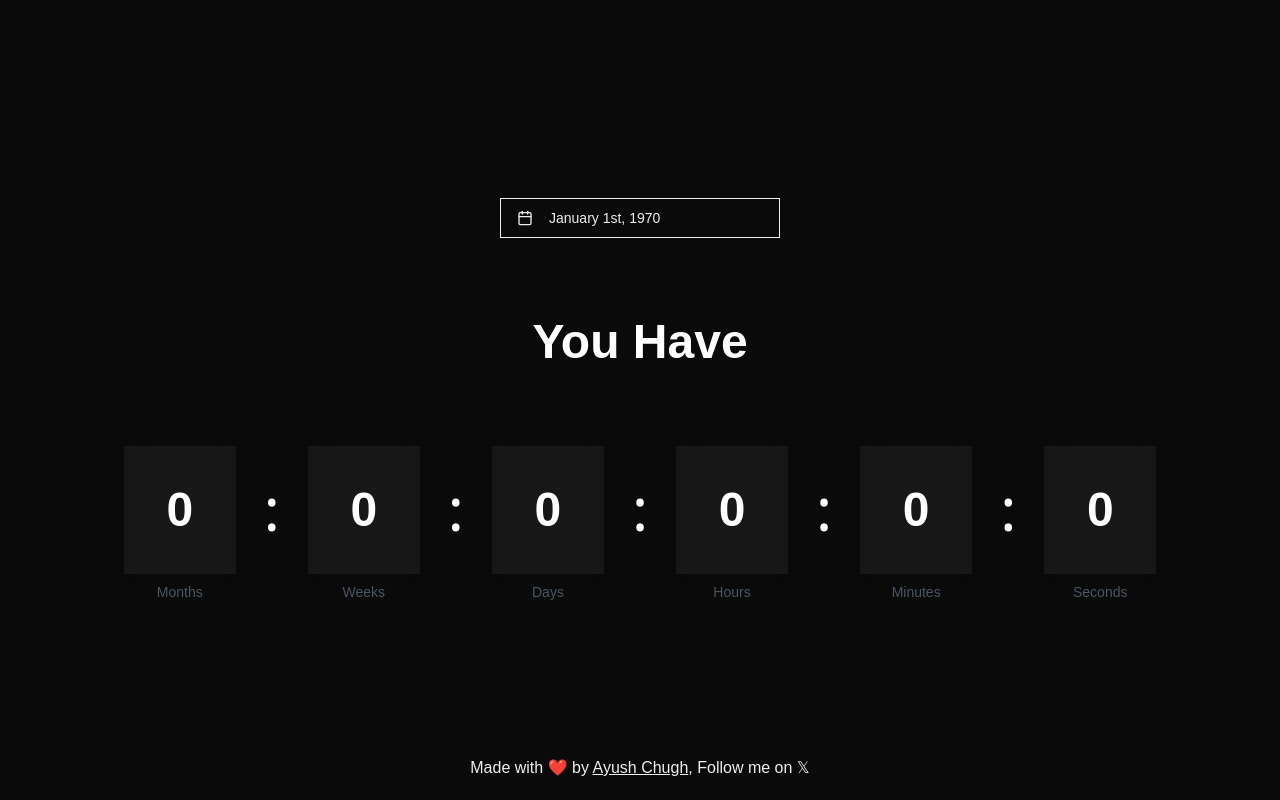
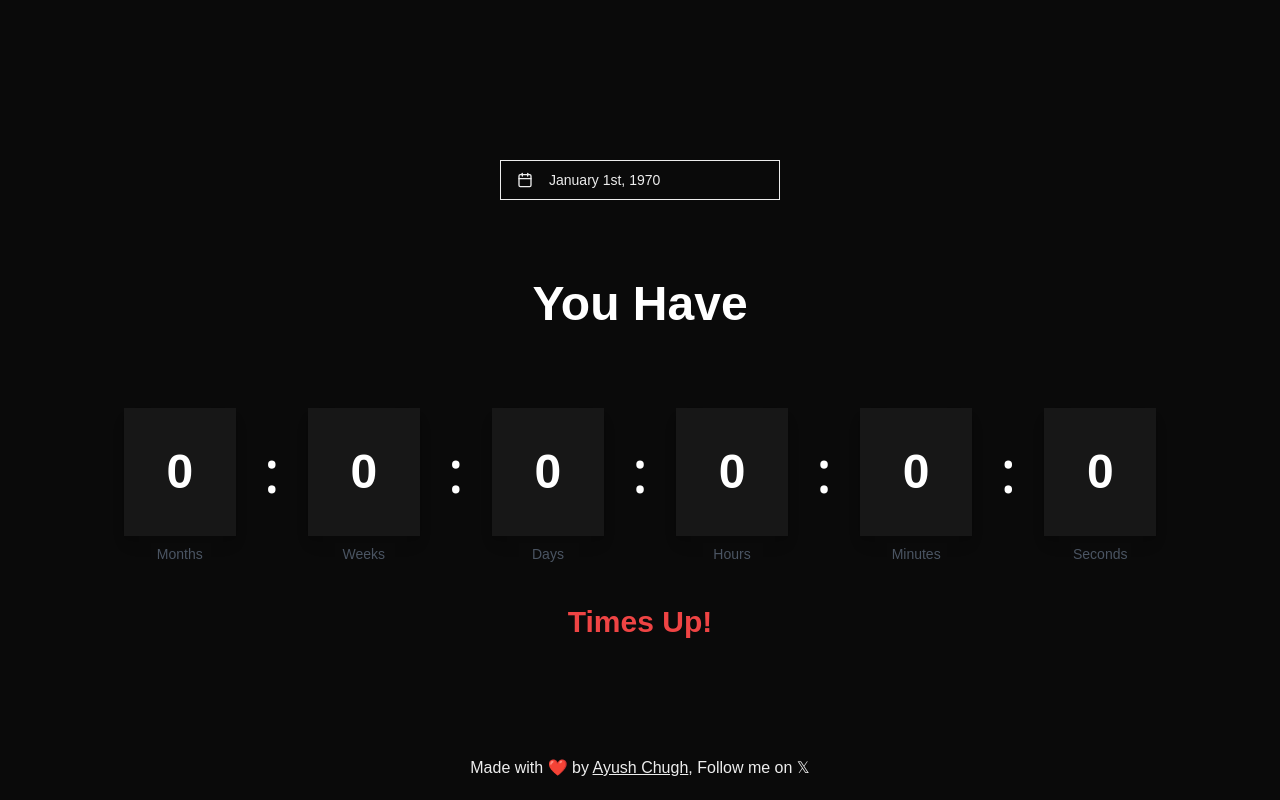
Before and after one commit to aayushchugh/FlipTimer, a Next.js app: page / in a window 1280 px wide. Built offline with nearby package versions, Linux system fonts and the light colour scheme.

Commit message:
feat: times up

```diff
--- a/components/FlipClock.tsx
+++ b/components/FlipClock.tsx
@@ -7,6 +7,7 @@ interface IFlipClockProps {
 }
 
 const FlipClock: FC<IFlipClockProps> = ({ targetDate }) => {
+	const [isTimesUp, setIsTimesUp] = useState(false);
 	const [timeLeft, setTimeLeft] = useState({
 		months: 0,
 		weeks: 0,
@@ -21,6 +22,7 @@ const FlipClock: FC<IFlipClockProps> = ({ targetDate }) => {
 		const difference = +new Date(targetDate) - +new Date();
 
 		if (difference > 0) {
+			setIsTimesUp(false);
 			setTimeLeft({
 				months: Math.floor(difference / (1000 * 60 * 60 * 24 * 30)), // 30 days
 				weeks: Math.floor(difference / (1000 * 60 * 60 * 24 * 7)), // 7 days
@@ -28,6 +30,16 @@ const FlipClock: FC<IFlipClockProps> = ({ targetDate }) => {
 				hours: Math.floor((difference / (1000 * 60 * 60)) % 24), // 60 minutes
 				minutes: Math.floor((difference / 1000 / 60) % 60), // 60 seconds
 				seconds: Math.floor((difference / 1000) % 60), // 1000 milliseconds
+			});
+		} else {
+			setIsTimesUp(true);
+			setTimeLeft({
+				months: 0,
+				weeks: 0,
+				days: 0,
+				hours: 0,
+				minutes: 0,
+				seconds: 0,
 			});
 		}
 	};
@@ -40,33 +52,36 @@ const FlipClock: FC<IFlipClockProps> = ({ targetDate }) => {
 		return () => clearTimeout(timer);
 	});
 	return (
+		<div className="flex flex-col items-center justify-center">
 			<div className="flex items-center gap-1 sm:gap-3 md:gap-5 lg:gap-7">
 				<div className="flex items-center">
 					<FlipCard title="Months" value={timeLeft?.months.toString()} />
 					<Column />
 				</div>
-
 				<div className="flex items-center">
 					<FlipCard title="Weeks" value={timeLeft?.weeks.toString()} />
 					<Column />
 				</div>
-
 				<div className="flex items-center">
 					<FlipCard title="Days" value={timeLeft?.days.toString()} />
 					<Column />
 				</div>
-
 				<div className="flex items-center">
 					<FlipCard title="Hours" value={timeLeft?.hours.toString()} />
 					<Column />
 				</div>
-
 				<div className="flex items-center">
 					<FlipCard title="Minutes" value={timeLeft?.minutes.toString()} />
 					<Column />
 				</div>
+				<FlipCard title="Seconds" value={timeLeft?.seconds.toString()} />
+			</div>
 
-			<FlipCard title="Seconds" value={timeLeft?.seconds.toString()} />
+			{isTimesUp && (
+				<div className="text-3xl sm:text-4xl md:text-5xl lg:text-3xl text-red-500 mt-10 font-bold">
+					Times Up!
+				</div>
+			)}
 		</div>
 	);
 };
```
Lines whose indentation alone changed are shown as unchanged.
